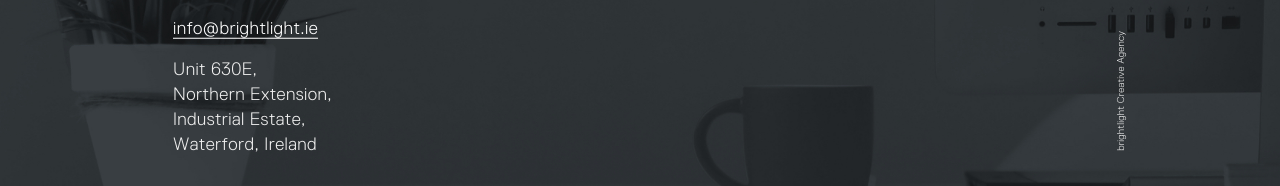
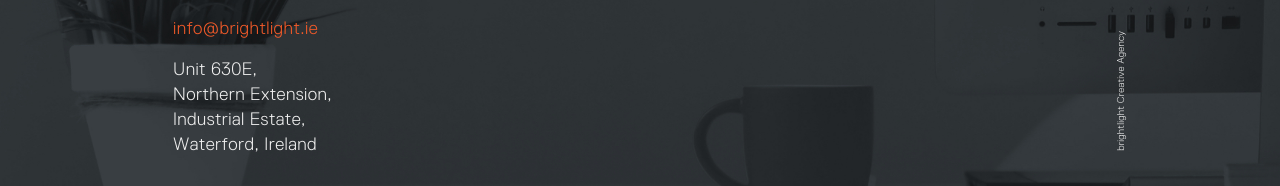
Before and after one commit to Brightlight-Waterford/BrightLight-Landing-, a plain HTML site: page index.html in a window 1280 px wide. In both pictures the pointer is over the link "info@brightlight.ie". Shown: the part 516-702 px from the top of the page. Drawn offline with Linux system fonts and the light colour scheme.

Commit message:
hover effect

```diff
--- a/css/app.css
+++ b/css/app.css
@@ -63,12 +63,11 @@ h1 {
 }
 
 .contact-info .email a {
-    transition: border .5s;
+    transition: color .5s;
 }
 
 .contact-info .email a:hover {
-    color: white;
-    border-bottom: 1px solid white;
+    color: #f15a29;
 }
 
 .contact-info .address p {
@@ -90,10 +89,12 @@ h1 {
     height: 31.3px;
     object-fit: contain;
 }
-.contact-info .social-media a img{
+
+.contact-info .social-media a img {
 
     transition: transform .3s;
 }
+
 .contact-info .social-media a img:hover {
     transform: rotate(360deg);
 }
@@ -145,6 +146,7 @@ h1 {
     .grid-container {
         padding: 0 73px;
     }
+
     .grid-container .cell::after {
         right: 0px;
     }
@@ -165,24 +167,26 @@ h1 {
         height: 300px;
     }
 }
-@media (max-width: 1024px){
-    .grid-container{
+
+@media (max-width: 1024px) {
+    .grid-container {
 
         padding: 0 13px !important;
     }
 }
 
 @media (max-width: 800px) {
-    body{
+    body {
         overflow: auto;
     }
 
-    h1{
+    h1 {
         font-size: 50px;
         margin-bottom: 20px !important;
         letter-spacing: -3px;
     }
-    .logo{
+
+    .logo {
         margin-bottom: 50px;
     }
 
```
